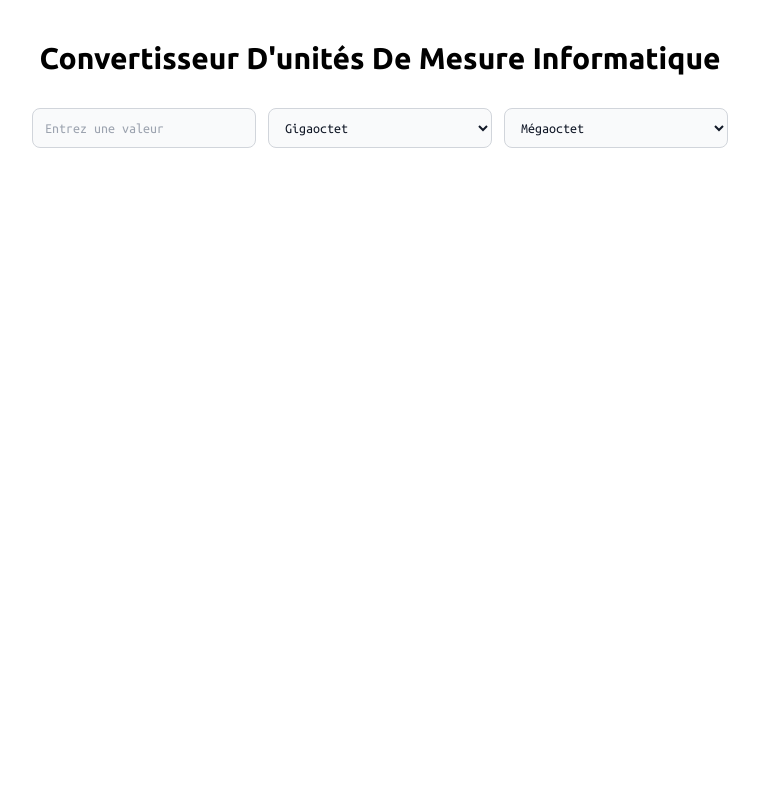
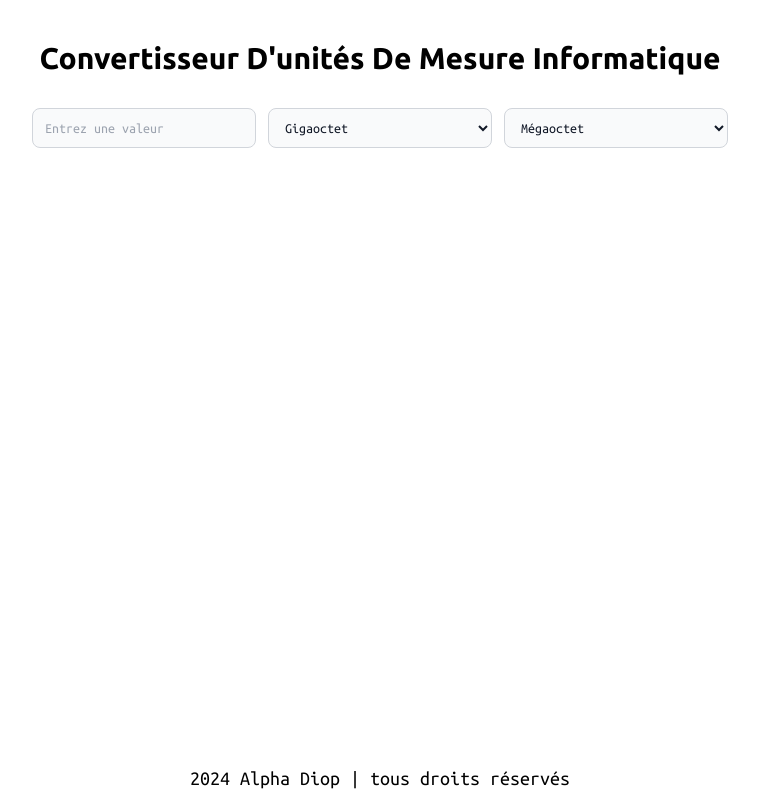
Before and after one commit to alphajoop/unit-converter, a React (Vite) app: page / in a window 1280 px wide. Shown: the whole page, without its empty margins (260-1019 px from the left). Built offline with nearby package versions, Linux system fonts and the light colour scheme.

Commit message:
feature: footer

```diff
--- a/src/App.tsx
+++ b/src/App.tsx
@@ -1,4 +1,5 @@
 import { useEffect, useState } from 'react';
+import Footer from './components/Footer';
 import InputField from './components/InputField';
 import OutputDisplay from './components/OutputDisplay';
 import UnitSelector from './components/UnitSelector';
@@ -121,6 +122,7 @@ function App() {
         {error && <div className="text-red-500">{error}</div>}
         <OutputDisplay value={outputValue} />
       </div>
+      <Footer />
     </div>
   );
 }
--- /dev/null
+++ b/src/components/Footer.tsx
@@ -0,0 +1,13 @@
+export default function Footer() {
+  return (
+    <footer className="absolute bottom-0 right-0 left-0 text-center">
+      <p className="text-black  font-medium text-base md:text-xl py-2">
+        {new Date().getFullYear()}{' '}
+        <a rel="noopener" href="https://github.com/alphajoop" target="_blank">
+          Alpha Diop
+        </a>{' '}
+        | tous droits réservés
+      </p>
+    </footer>
+  );
+}
```
